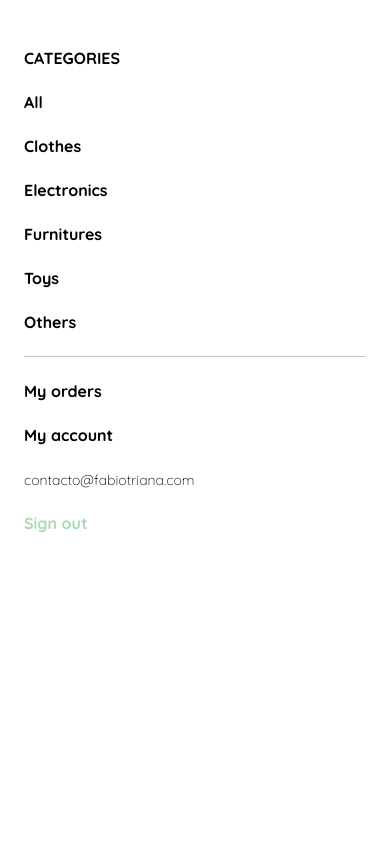
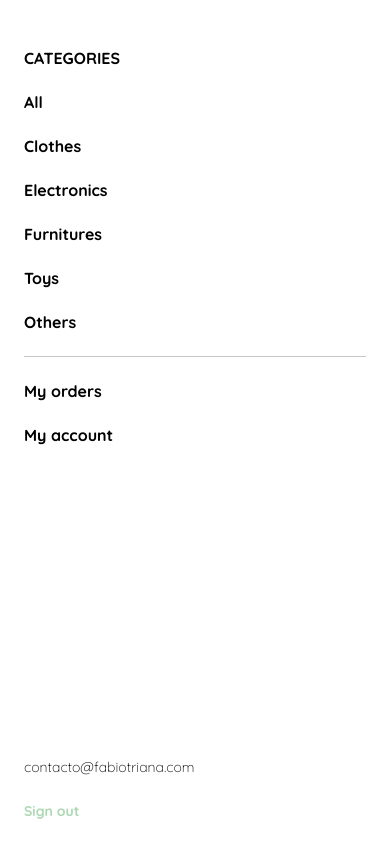
Before and after one commit to fabiot2/yardsale, a plain HTML site: page menu-mobile.html in a window 390 px wide. Drawn offline with Linux system fonts and the light colour scheme.

Commit message:
finishing mobile menu

```diff
--- a/assets/styles/menu-mobile.css
+++ b/assets/styles/menu-mobile.css
@@ -45,6 +45,11 @@ a {
     border-bottom: 0.1rem solid var(--Verylight-pink);
 }
 
+.mobile-menu ul:nth-child(3) {
+    position: absolute;
+    bottom: 0;
+}
+
 .mobile-menu ul li {
     margin-bottom: 2.4rem;
 }
@@ -56,4 +61,5 @@ a {
 
 .mobile-menu .sign-out__button {
     color: var(--HospitalGreen);
+    font-size: var(--sm);
 }
```
